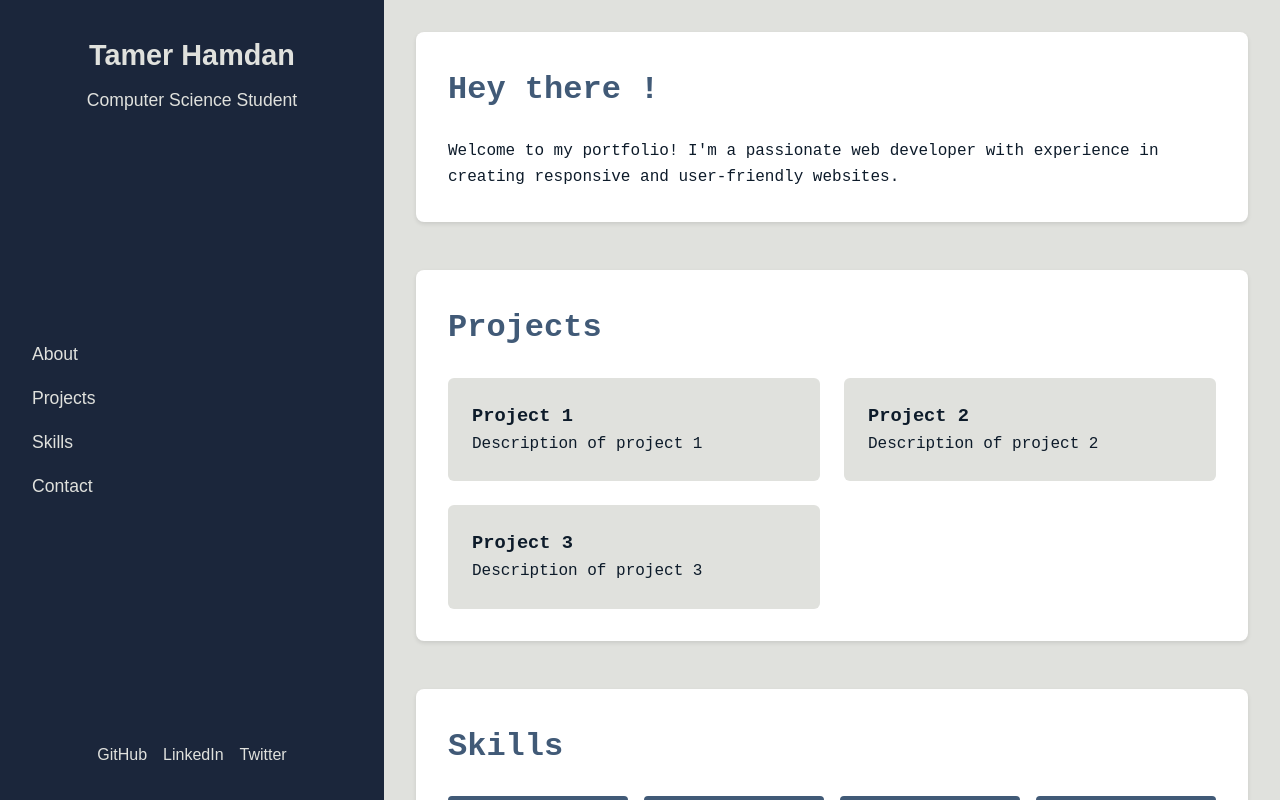
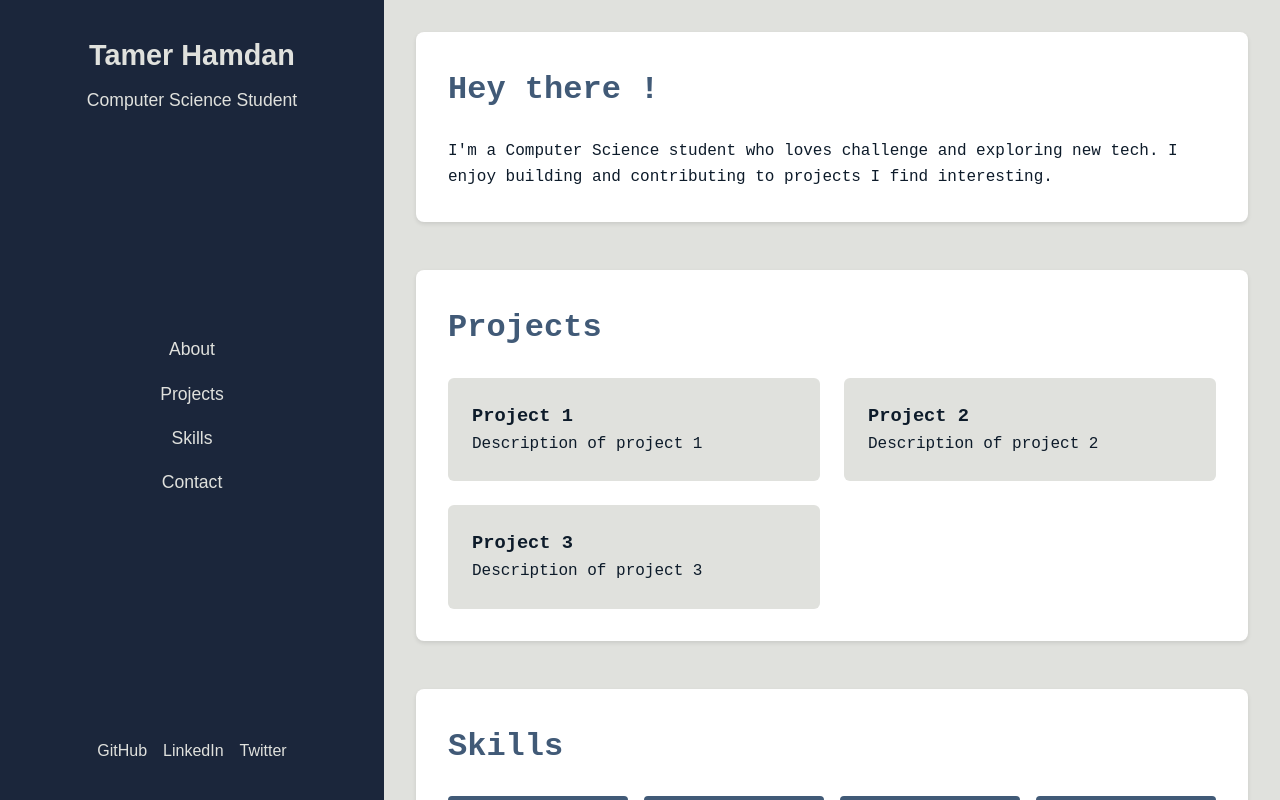
Before and after one commit to TamerHamdan/portfolio-v1, a plain HTML site: page index.html in a window 1280 px wide. Drawn offline with Linux system fonts and the light colour scheme.

Commit message:
starting to loock good

```diff
--- a/index.html
+++ b/index.html
@@ -35,8 +35,8 @@
         <div class="right-side">
             <section id="about">
                 <h2>Hey there !</h2>
-                <p>Welcome to my portfolio! I'm a passionate web developer with experience in creating responsive and
-                    user-friendly websites.</p>
+                <p>I'm a Computer Science student who loves challenge and exploring new tech. I enjoy building and
+                    contributing to projects I find interesting.</p>
             </section>
 
             <section id="projects">
--- a/styles.css
+++ b/styles.css
@@ -69,6 +69,7 @@ body {
 
 .navigation ul {
    list-style: none;
+   text-align: center;
 }
 
 .navigation li {
@@ -79,11 +80,29 @@ body {
    color: #E0E1DD;
    text-decoration: none;
    font-size: 1.1rem;
-   transition: color 0.3s ease;
+   transition: all 0.3s ease;
+   position: relative;
+   padding: 0.3rem 0;
 }
 
 .navigation a:hover {
    color: #778DA9;
+}
+
+.navigation a::after {
+   content: '';
+   position: absolute;
+   width: 0;
+   height: 2px;
+   bottom: 0;
+   left: 50%;
+   background-color: #778DA9;
+   transition: all 0.3s ease;
+   transform: translateX(-50%);
+}
+
+.navigation a:hover::after {
+   width: 100%;
 }
 
 .social-links {
@@ -96,11 +115,29 @@ body {
 .social-links a {
    color: #E0E1DD;
    text-decoration: none;
-   transition: color 0.3s ease;
+   transition: all 0.3s ease;
+   position: relative;
+   padding: 0.3rem 0;
 }
 
 .social-links a:hover {
    color: #778DA9;
+}
+
+.social-links a::after {
+   content: '';
+   position: absolute;
+   width: 0;
+   height: 2px;
+   bottom: 0;
+   left: 50%;
+   background-color: #778DA9;
+   transition: all 0.3s ease;
+   transform: translateX(-50%);
+}
+
+.social-links a:hover::after {
+   width: 100%;
 }
 
 /* Right side styles */
```
